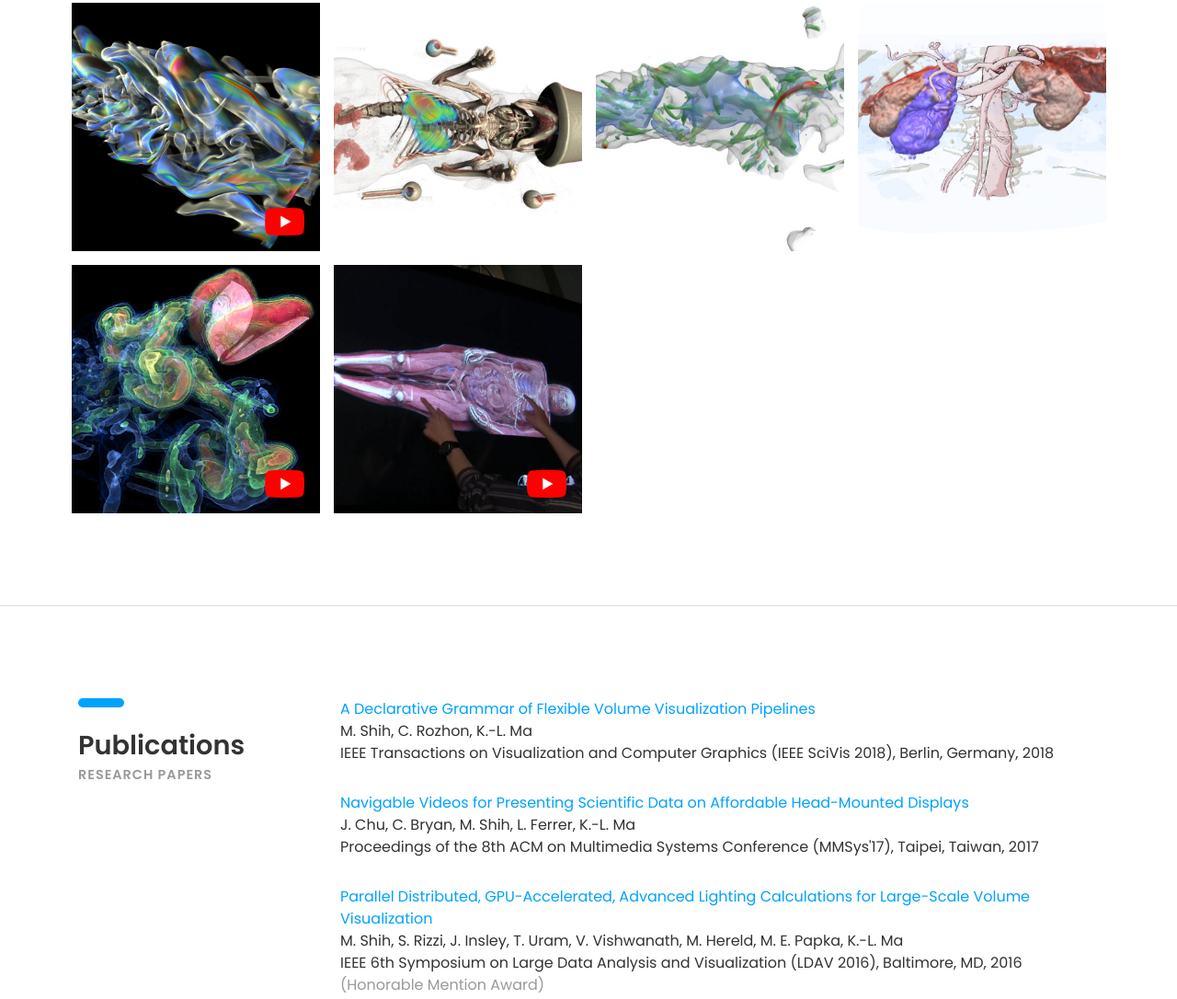
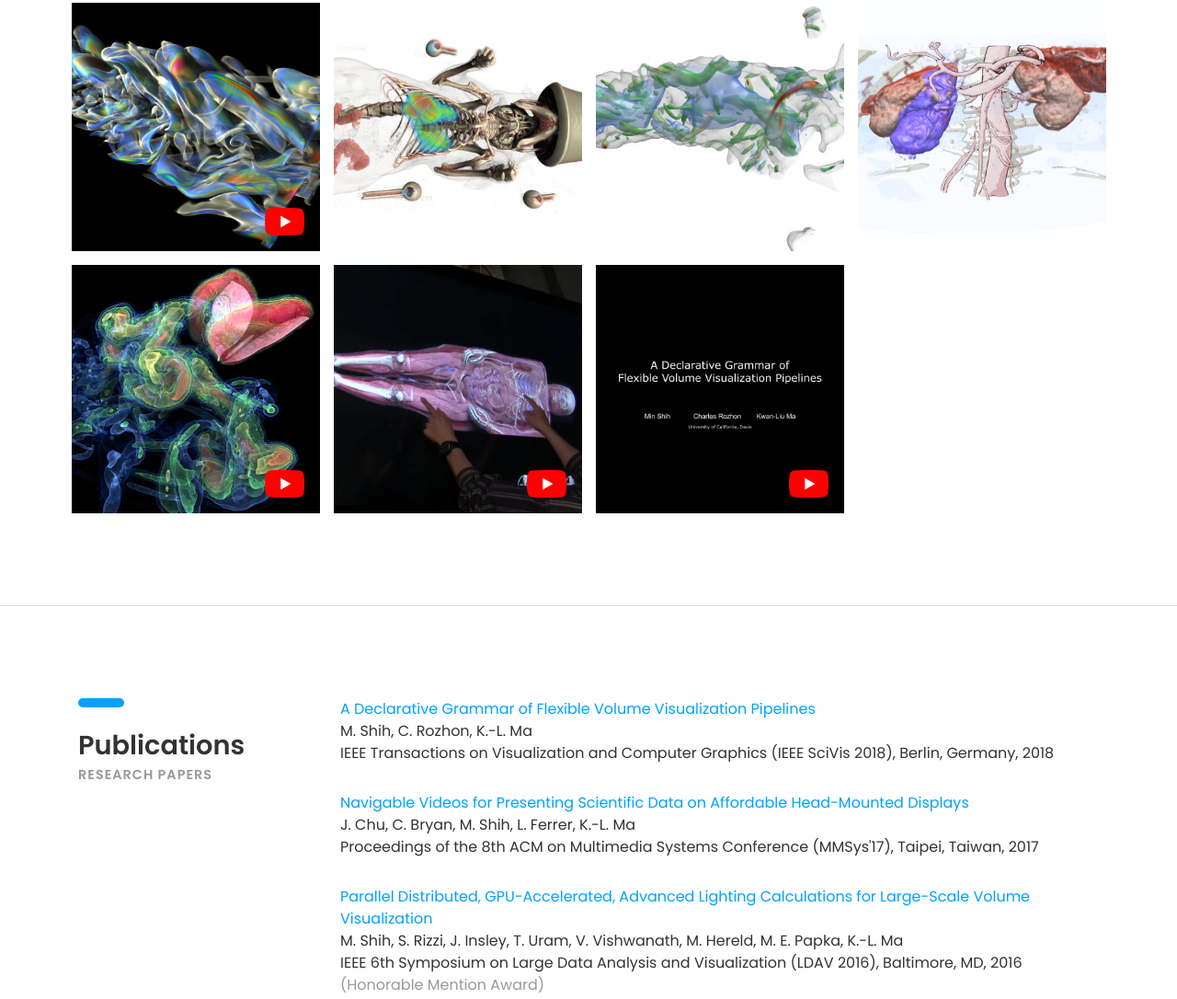
Before and after one commit to minshih/minshih.github.io, a plain HTML site: page index.html in a window 1280 px wide. Shown: the part 3548-4634 px from the top of the page at 92% size. Drawn offline with Linux system fonts and the light colour scheme; files whose address does not match are found by name.

Commit message:
declarative volume visualization video

```diff
--- a/index.html
+++ b/index.html
@@ -371,6 +371,11 @@
 						<img src="images/touch-table-visible-female-youtube-400x400.jpg" alt=""></a>
 				</div>
 
+				<div class="p-item volume-vis video">
+					<a href="https://youtu.be/1AqbjmGzi0o" data-lity>
+						<img src="images/declarative-volume-visualization-youtube-400x400.jpg" alt=""></a>
+				</div>
+
 			</div><!-- portfolioContainer -->
 		</div><!-- container -->
 	</section><!-- portfolio-section -->
```
Also changed, not shown: images/declarative-volume-visualization-youtube-400x400.jpg (added).
